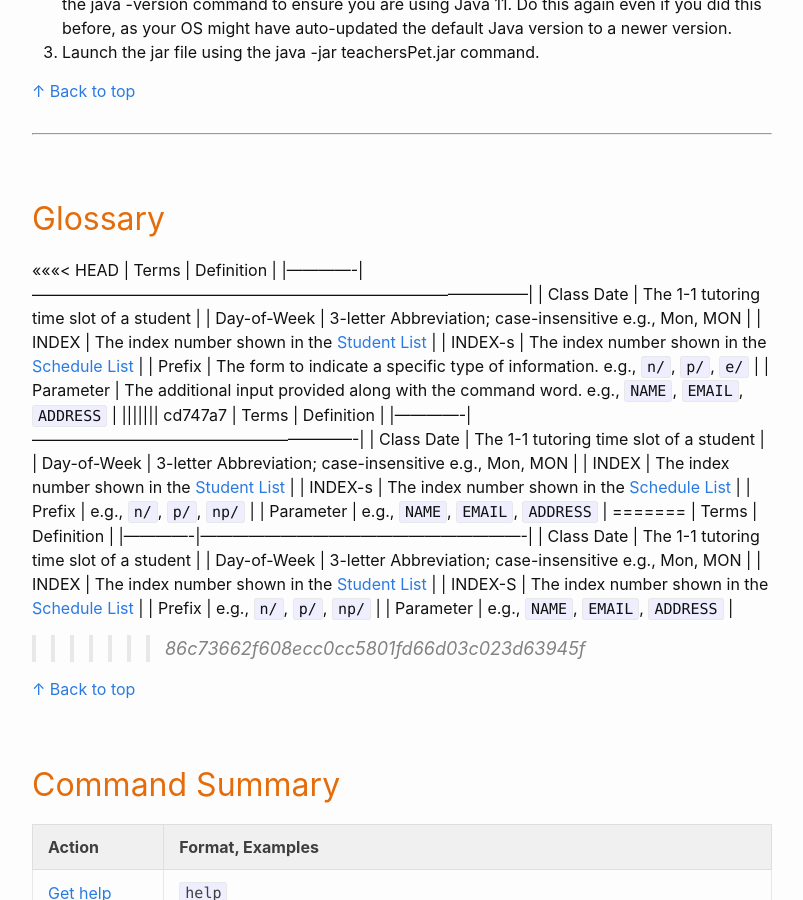
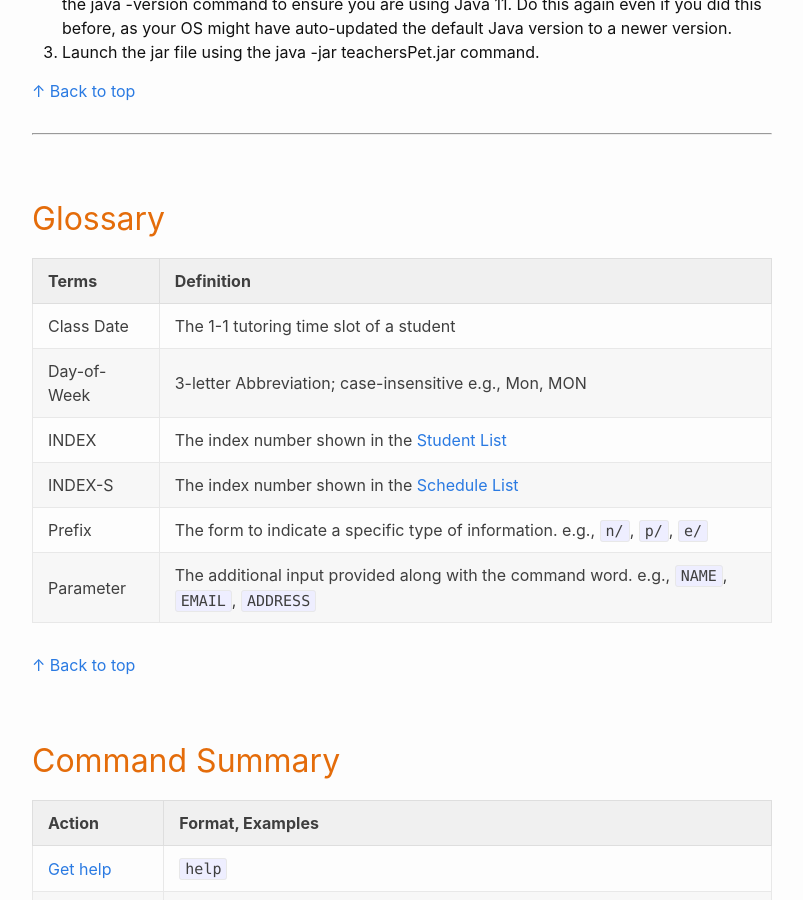
Before and after one commit to AY2223S1-CS2103T-T09-4/tp-clone-for-cs2101UG, a Jekyll site: the page built from docs/UserGuide_CS2101.md, in a window 1280 px wide and 900 px high, scrolled down 30335 px. Shown: the whole window, without its empty margins (238-1041 px from the left). Built offline with Jekyll 4.4.1, drawn with Linux system fonts in a browser that asks for light colours; our own code applies the rules of GitHub Pages for plain Markdown files.

Commit message:
Fix merge conflicts

```diff
--- a/docs/UserGuide_CS2101.md
+++ b/docs/UserGuide_CS2101.md
@@ -773,34 +773,15 @@ A: Follow the following procedure to open the application correctly.
 ---
 ## Glossary
 
-<<<<<<< HEAD
 | Terms       | Definition                                                                                  |
 |-------------|---------------------------------------------------------------------------------------------|
 | Class Date  | The 1-1 tutoring time slot of a student                                                     |
 | Day-of-Week | 3-letter Abbreviation; case-insensitive e.g., Mon, MON                                      |
 | INDEX       | The index number shown in the [Student List](#ui-overview)                                  |
-| INDEX-s     | The index number shown in the [Schedule List](#ui-overview)                                 |
+| INDEX-S     | The index number shown in the [Schedule List](#ui-overview)                                 |
 | Prefix      | The form to indicate a specific type of information. e.g., `n/`, `p/`, `e/`                 |
 | Parameter   | The additional input provided along with the command word. e.g., `NAME`, `EMAIL`, `ADDRESS` |
-||||||| cd747a7
-| Terms       | Definition                                                  |
-|-------------|-------------------------------------------------------------|
-| Class Date  | The 1-1 tutoring time slot of a student                     |
-| Day-of-Week | 3-letter Abbreviation; case-insensitive e.g., Mon, MON      |
-| INDEX       | The index number shown in the [Student List](#ui-overview)  |
-| INDEX-s     | The index number shown in the [Schedule List](#ui-overview) |
-| Prefix      | e.g., `n/`, `p/`, `np/`                                     |
-| Parameter   | e.g., `NAME`, `EMAIL`, `ADDRESS`                            |
-=======
-| Terms       | Definition                                                  |
-|-------------|-------------------------------------------------------------|
-| Class Date  | The 1-1 tutoring time slot of a student                     |
-| Day-of-Week | 3-letter Abbreviation; case-insensitive e.g., Mon, MON      |
-| INDEX       | The index number shown in the [Student List](#ui-overview)  |
-| INDEX-S     | The index number shown in the [Schedule List](#ui-overview) |
-| Prefix      | e.g., `n/`, `p/`, `np/`                                     |
-| Parameter   | e.g., `NAME`, `EMAIL`, `ADDRESS`                            |
->>>>>>> 86c73662f608ecc0cc5801fd66d03c023d63945f
+
 
 [↑ Back to top](#table-of-contents)
 
```
